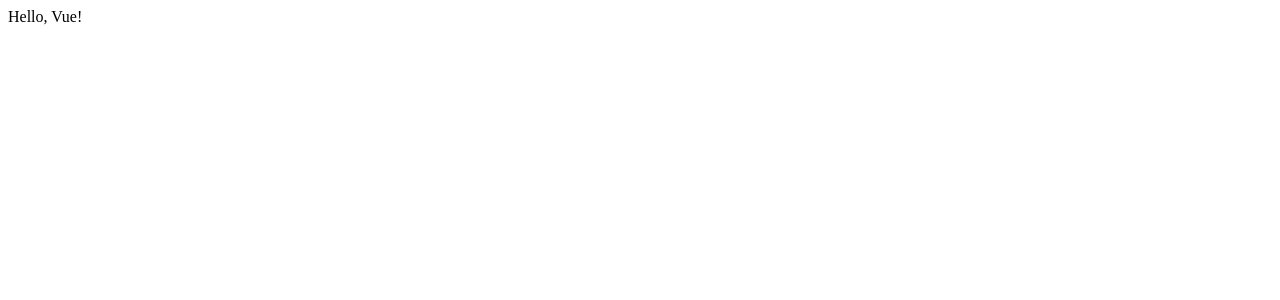
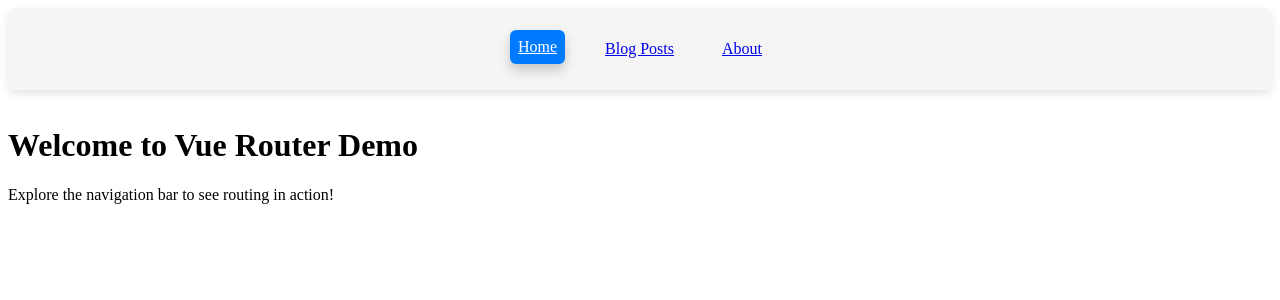
Before and after one commit to Robert-Hannaford-TCU/learn-vue-3-with-robbie, a Vue app: page / in a window 1280 px wide. Shown: the top 300 px of the page. Built offline with nearby package versions, Linux system fonts and the light colour scheme.

Commit message:
Basic Routing.

```diff
--- a/package.json
+++ b/package.json
@@ -9,10 +9,12 @@
     "preview": "vite preview"
   },
   "dependencies": {
-    "vue": "^3.5.13"
+    "vue": "^3.5.13",
+    "vue-router": "^4.5.0"
   },
   "devDependencies": {
     "@vitejs/plugin-vue": "^5.2.1",
+    "sass": "^1.86.3",
     "vite": "^6.1.0",
     "vite-plugin-vue-devtools": "^7.7.2"
   }
--- a/src/App.vue
+++ b/src/App.vue
@@ -1,11 +1,19 @@
 <template>
-  <div>Hello, Vue!</div>
+  <div class="app">
+    <Navigation></Navigation>
+    <router-view></router-view>
+  </div>
 </template>
 
 <script setup>
+import Navigation from '@/components/Navigation.vue';
 
 </script>
 
 <style lang="scss" scoped>
-
+.app {
+  display: flex;
+  flex-direction: column;
+  gap: 1rem;
+}
 </style>
--- /dev/null
+++ b/src/assets/main.scss
@@ -0,0 +1,16 @@
+body {
+    padding: 1.5rem;
+    box-sizing: border-box;
+    background-color: #f9f9f9;
+    font-size: 1.2rem;
+    font-weight: 500;
+  }
+  a {
+    text-decoration: none;
+    color: black;
+  }
+  h2,
+  h1 {
+    padding: 0;
+    margin: 0;
+  }
--- /dev/null
+++ b/src/components/Navigation.vue
@@ -0,0 +1,36 @@
+<template>
+    <nav>
+        <router-link :to="{ name: 'home' }">Home</router-link>
+        <router-link :to="{ name: 'blogPosts' }">Blog Posts</router-link>
+        <router-link :to="{ name: 'about' }">About</router-link>
+    </nav>
+</template>
+
+<script setup>
+
+</script>
+
+<style lang="scss" scoped>
+nav {
+    display: flex;
+    justify-content: center;
+    gap: 2rem;
+    padding: 1.5rem;
+    background-color: #f5f5f5;
+    border-radius: 8px;
+    box-shadow: 0 4px 8px rgba(0, 0, 0, 0.1);
+
+    a {
+        padding: 0.5rem;
+    }
+
+    .router-link-active {
+        background-color: #007bff;
+        color: #fff;
+        border-color: #0056b3;
+        border-radius: 6px;
+        box-shadow: 0 6px 12px rgba(0, 0, 0, 0.2);
+        transform: translateY(-2px);
+    }
+}
+</style>
--- a/src/main.js
+++ b/src/main.js
@@ -1,4 +1,6 @@
 import { createApp } from 'vue'
 import App from './App.vue'
+import router from './router'
+//import './assets/main.scss'
 
-createApp(App).mount('#app')
+createApp(App).use(router).mount('#app')
--- /dev/null
+++ b/src/router/index.js
@@ -0,0 +1,21 @@
+import { createRouter, createWebHistory } from 'vue-router'
+
+// Import the components that we want to route to
+import Home from '@/views/Home.vue'
+import BlogPosts from '@/views/BlogPosts.vue'
+import About from '@/views/About.vue'
+
+// Create a router instance
+const router = createRouter({
+  // Provide the history implementation to use. We are using the HTML5 history API
+  history: createWebHistory(),
+  // Define some routes, each route record should map to a component
+  routes: [
+    { path: '/', name: 'home', component: Home },
+    { path: '/blogPosts', name: 'blogPosts', component: BlogPosts },
+    { path: '/about', name: 'about', component: About },
+  ],
+})
+
+// Export the router instance
+export default router
--- /dev/null
+++ b/src/views/About.vue
@@ -0,0 +1,9 @@
+<template>
+    <div>
+        <h1>This is the about page!</h1>
+    </div>
+</template>
+
+<script setup></script>
+
+<style lang="scss" scoped></style>
--- /dev/null
+++ b/src/views/BlogPosts.vue
@@ -0,0 +1,13 @@
+<template>
+    <div>
+        <h1>Welcome to the blog posts page!</h1>
+        <p>
+            Here you can find all the blog posts that have been published by our
+            authors. Click on any of them to read more.
+        </p>
+    </div>
+</template>
+
+<script setup></script>
+
+<style lang="scss" scoped></style>
--- /dev/null
+++ b/src/views/Home.vue
@@ -0,0 +1,10 @@
+<template>
+    <div>
+        <h1>Welcome to Vue Router Demo</h1>
+        <p>Explore the navigation bar to see routing in action!</p>
+    </div>
+</template>
+
+<script setup></script>
+
+<style lang="scss" scoped></style>
```
Also changed, not shown: 1 other file (tests, documents, lock files or other folders).
